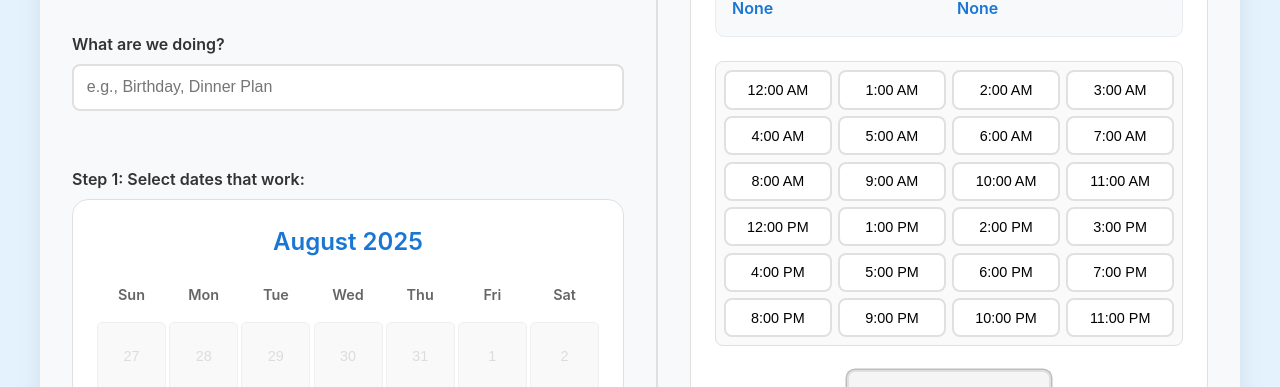
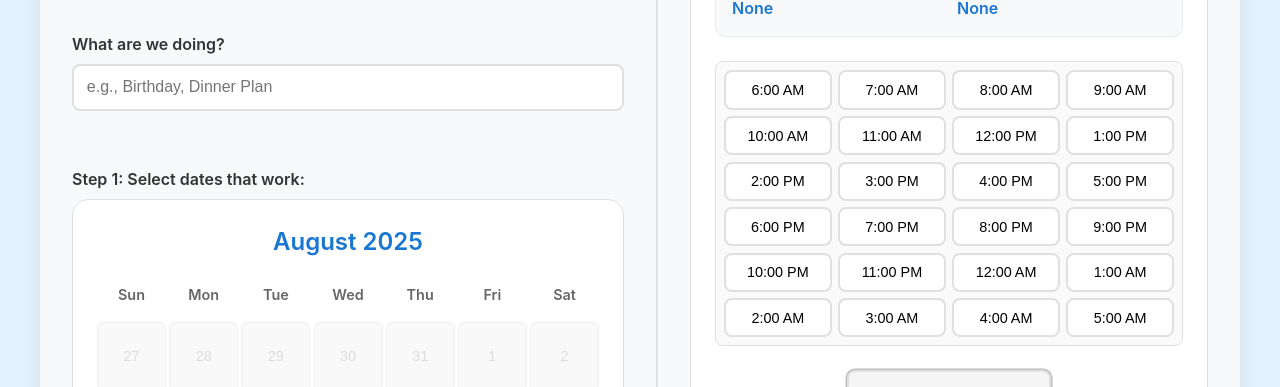
Before and after one commit to oolongmilk/Type-A-Friend, a React (Vite) app: page /find-time in a window 1280 px wide. Shown: the part 304-691 px from the top of the page. Built offline with nearby package versions, Linux system fonts and the light colour scheme; no server answers.

Commit message:
time start at 6am

```diff
--- a/src/Tools/FindTime/Components/TimeGrid.jsx
+++ b/src/Tools/FindTime/Components/TimeGrid.jsx
@@ -12,10 +12,10 @@ import './TimeGrid.css';
  */
 
 const timeSlots = [
-  '12:00 AM', '1:00 AM', '2:00 AM', '3:00 AM', '4:00 AM', '5:00 AM',
   '6:00 AM', '7:00 AM', '8:00 AM', '9:00 AM', '10:00 AM', '11:00 AM',
   '12:00 PM', '1:00 PM', '2:00 PM', '3:00 PM', '4:00 PM', '5:00 PM',
-  '6:00 PM', '7:00 PM', '8:00 PM', '9:00 PM', '10:00 PM', '11:00 PM'
+  '6:00 PM', '7:00 PM', '8:00 PM', '9:00 PM', '10:00 PM', '11:00 PM',
+  '12:00 AM', '1:00 AM', '2:00 AM', '3:00 AM', '4:00 AM', '5:00 AM'
 ];
 
 export default function TimeGrid({ selectedTimes, onTimeToggle, existingTimes = [] }) {
```
